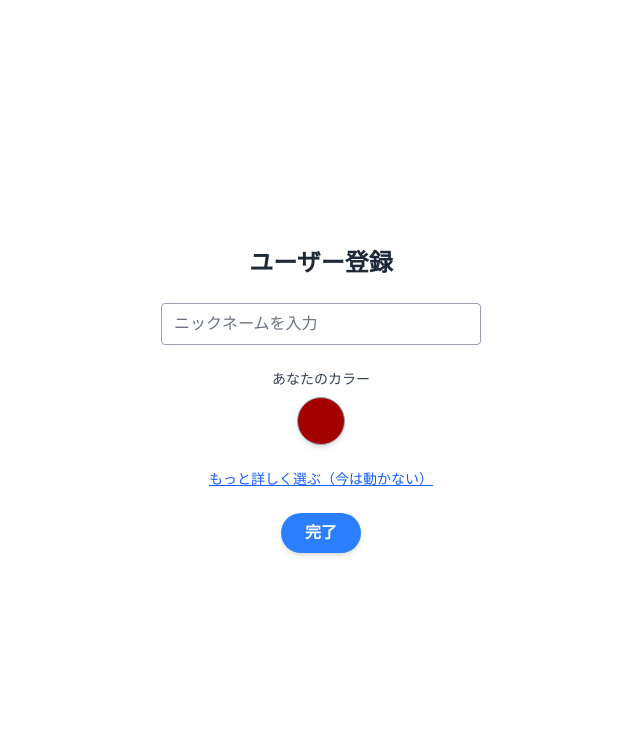
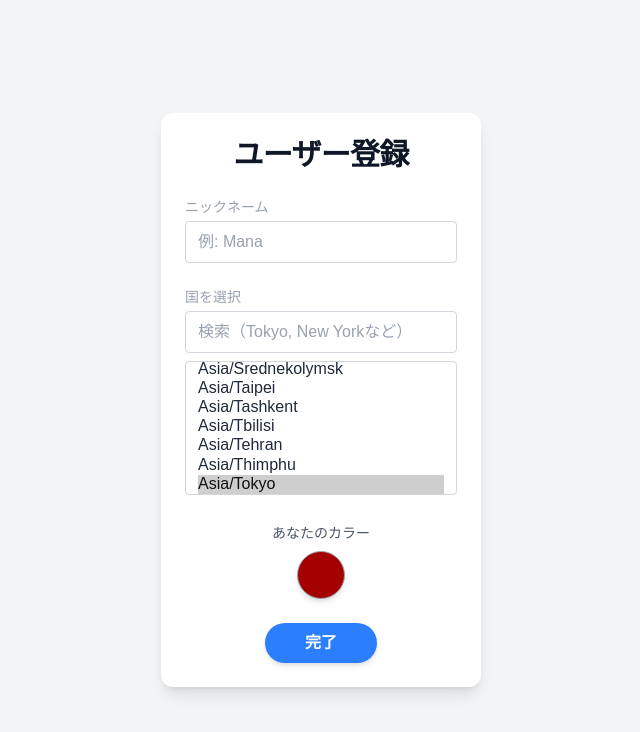
Before and after one commit to s1290025/worldtime-calendar, a Next.js app: page /user/new in a window 1280 px wide. Shown: the top 732 px of the page, without its empty margins (319-959 px from the left). Built offline with nearby package versions, Linux system fonts and the light colour scheme.

Commit message:
Add user registration form and update configs

```diff
--- a/app/user/new/page.tsx
+++ b/app/user/new/page.tsx
@@ -1,93 +1,20 @@
 'use client';
 
-import { useState, useEffect } from 'react';
 import { useRouter } from 'next/navigation';
+import UserRegisterForm from '@/components/UserRegisterForm';
 
-// ✅ ユニバーサルデザイン対応（色覚多様性対応）カラーパレット
-// 日本の「カラーユニバーサルデザイン機構（CUDO）」推奨色をもとに作成
-const colorPalette = [
-  '#E60012', // 赤（鮮やかで識別しやすい）
-  '#F39800', // オレンジ
-  '#FFF100', // 黄
-  '#8FC31F', // 黄緑
-  '#009944', // 緑
-  '#009E96', // 青緑
-  '#00A0E9', // 青
-  '#0068B7', // 濃い青
-  '#1D2088', // 紺
-  '#920783', // 紫
-  '#EA68A2', // ピンク
-  '#A40000', // 深い赤
-  '#E5177D', // ローズ
-  '#0079A5', // スカイブルー
-  '#B7DB67', // ライトグリーン
-  '#F6C555'  // ソフトイエロー
-];
 
 export default function NewUserPage() {
   const router = useRouter();
-  const [userName, setUserName] = useState('');
-  const [color, setColor] = useState('');
 
-  // 初回レンダリング時にランダム色を選ぶ
-  useEffect(() => {
-    const random = colorPalette[Math.floor(Math.random() * colorPalette.length)];
-    setColor(random);
-  }, []);
-
-  // ✅ 完了ボタンでユーザー情報を保存（まずはブラウザメモリに）
-  const handleComplete = () => {
-    if (!userName.trim()) {
-      alert('ニックネームを入力してください');
-      return;
-    }
-
-    // 一時的に localStorage に保存（後で Supabase に切り替える）
-    localStorage.setItem(
-      'userData',
-      JSON.stringify({ name: userName, color })
-    );
-
-    // 次の画面（カレンダー画面予定）へ遷移
+  const handleComplete = (data: { name: string; country: string; color: string }) => {
+    localStorage.setItem('userData', JSON.stringify(data));
     router.push('/calendar');
   };
 
   return (
-    <main className="flex flex-col items-center justify-center min-h-screen bg-white">
-      <div className="flex flex-col items-center space-y-6 w-80">
-        <h1 className="text-2xl font-bold text-gray-800">ユーザー登録</h1>
-
-        {/* 名前入力欄（文字色を濃く・コントラスト強化） */}
-        <input
-          type="text"
-          value={userName}
-          onChange={(e) => setUserName(e.target.value)}
-          placeholder="ニックネームを入力"
-          className="w-full border border-gray-400 rounded px-3 py-2 text-gray-800 text-base placeholder-gray-500 focus:outline-none focus:ring-2 focus:ring-blue-400"
-        />
-
-        {/* ランダム色の表示 */}
-        <div className="flex flex-col items-center space-y-2">
-          <p className="text-gray-700 text-sm">あなたのカラー</p>
-          <div
-            className="w-12 h-12 rounded-full border border-gray-400 shadow-md"
-            style={{ backgroundColor: color }}
-          ></div>
-        </div>
-
-        {/* もっと詳しく選ぶ（今はテキストだけ） */}
-        <p className="text-blue-600 text-sm underline cursor-pointer hover:text-blue-800">
-          もっと詳しく選ぶ（今は動かない）
-        </p>
-
-        {/* 完了ボタン */}
-        <button
-          onClick={handleComplete}
-          className="bg-blue-500 hover:bg-blue-600 text-white font-semibold py-2 px-6 rounded-full shadow-md transition"
-        >
-          完了
-        </button>
-      </div>
+    <main className="flex flex-col items-center justify-center min-h-screen bg-gray-100">
+      <UserRegisterForm onComplete={handleComplete} />
     </main>
   );
 }
--- /dev/null
+++ b/components/UserRegisterForm.tsx
@@ -0,0 +1,120 @@
+'use client';
+
+import { useState, useEffect } from 'react';
+
+// 🌍 タイムゾーンリスト
+const allTimezones =
+  typeof Intl !== 'undefined' && 'supportedValuesOf' in Intl
+    ? Intl.supportedValuesOf('timeZone')
+    : [
+        'Asia/Tokyo',
+        'America/New_York',
+        'Europe/London',
+        'Asia/Shanghai',
+        'Asia/Seoul',
+        'America/Los_Angeles',
+      ];
+
+// 🎨 カラーパレット
+const colorPalette = [
+  '#E60012', '#F39800', '#FFF100', '#8FC31F', '#009944',
+  '#009E96', '#00A0E9', '#0068B7', '#1D2088', '#920783',
+  '#EA68A2', '#A40000', '#E5177D', '#0079A5', '#B7DB67', '#F6C555',
+];
+
+export default function UserRegisterForm({
+  onComplete,
+}: {
+  onComplete: (data: { name: string; country: string; color: string }) => void;
+}) {
+  const [name, setName] = useState('');
+  const [country, setCountry] = useState('Asia/Tokyo');
+  const [search, setSearch] = useState('');
+  const [color, setColor] = useState('');
+
+  // 🎨 ランダムカラー
+  useEffect(() => {
+    const random = colorPalette[Math.floor(Math.random() * colorPalette.length)];
+    setColor(random);
+  }, []);
+
+  // ✅ 入力中でも「完了」押せるように
+  const handleSubmit = (e: React.FormEvent) => {
+    e.preventDefault();
+    if (!name.trim()) {
+      alert('ニックネームを入力してください');
+      return;
+    }
+    onComplete({ name, country, color });
+  };
+
+  // 🔍 国検索
+  const filteredTimezones = allTimezones.filter((tz) =>
+    tz.toLowerCase().includes(search.toLowerCase())
+  );
+
+  return (
+    <form
+      onSubmit={handleSubmit}
+      className="flex flex-col items-center space-y-6 w-80 p-6 bg-white rounded-xl shadow-lg"
+    >
+      {/* タイトル */}
+      <h1 className="text-3xl font-extrabold text-gray-900 tracking-tight">
+        ユーザー登録
+      </h1>
+
+      {/* ニックネーム */}
+      <div className="w-full">
+        <label className="text-sm text-gray-400 mb-1 block">ニックネーム</label>
+        <input
+          type="text"
+          value={name}
+          onChange={(e) => setName(e.target.value)}
+          placeholder="例: Mana"
+          className="w-full border border-gray-300 rounded px-3 py-2 text-gray-800 placeholder-gray-400 focus:outline-none focus:ring-2 focus:ring-blue-400"
+        />
+      </div>
+
+      {/* 国選択 + 検索 */}
+      <div className="w-full">
+        <label className="text-sm text-gray-400 mb-1 block">国を選択</label>
+        <input
+          type="text"
+          placeholder="検索（Tokyo, New Yorkなど）"
+          value={search}
+          onChange={(e) => setSearch(e.target.value)}
+          className="w-full border border-gray-300 rounded px-3 py-2 text-gray-700 placeholder-gray-400 mb-2"
+        />
+        <select
+          value={country}
+          onChange={(e) => setCountry(e.target.value)}
+          className="w-full border border-gray-300 rounded px-3 py-2 text-gray-800 focus:outline-none focus:ring-2 focus:ring-blue-400"
+          size={6}
+        >
+          {filteredTimezones.map((tz) => (
+            <option key={tz} value={tz}>
+              {tz.replace('_', ' ')}
+            </option>
+          ))}
+        </select>
+      </div>
+
+      {/* カラー */}
+      <div className="flex flex-col items-center space-y-2">
+        <p className="text-gray-600 text-sm">あなたのカラー</p>
+        <div
+          className="w-12 h-12 rounded-full border border-gray-400 shadow-md"
+          style={{ backgroundColor: color }}
+        ></div>
+      </div>
+
+      {/* 完了ボタン */}
+      <button
+        type="submit"
+        className="bg-blue-500 hover:bg-blue-600 text-white font-semibold py-2 px-10 rounded-full shadow-md transition"
+      >
+        完了
+      </button>
+    </form>
+  );
+}
```
Also changed, not shown: tsconfig.json (+4 -4 lines).
